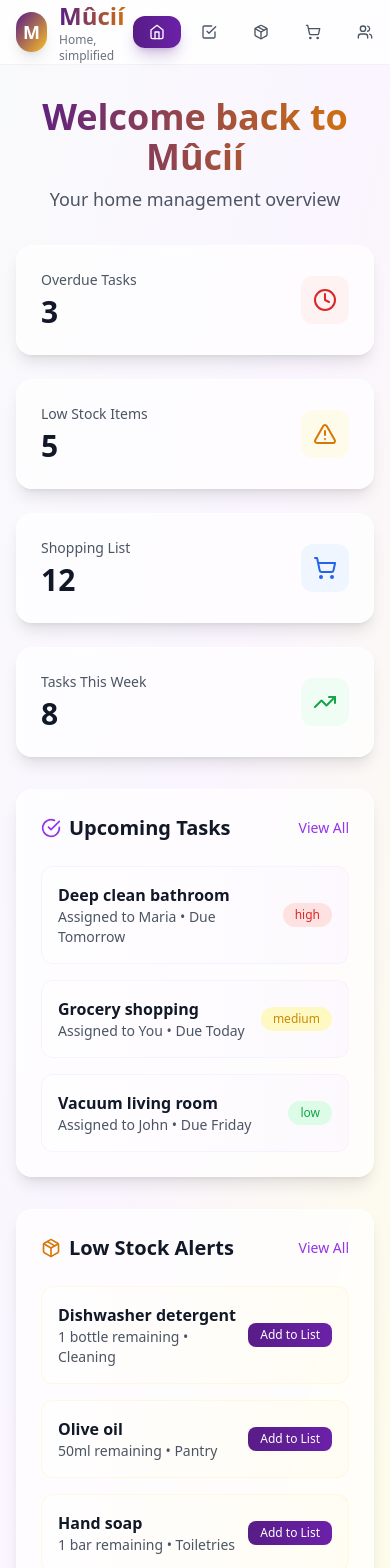
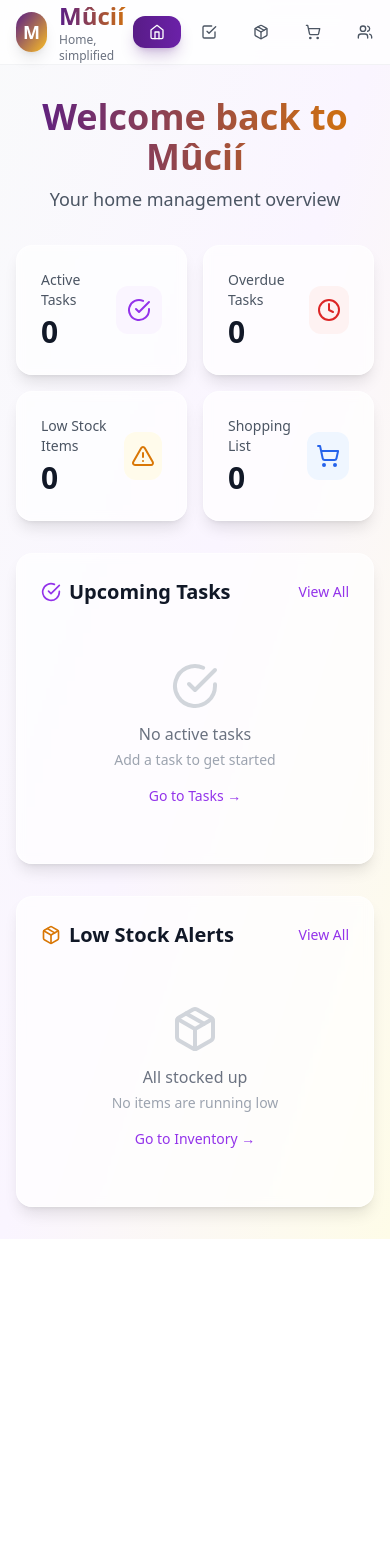
Before and after one commit to knjoroge-casa/mucii, a React (Vite) app: page / in a window 390 px wide. Shown: the top 1568 px of the page. After the commit the page ends 1239 px from the top, so only its background shows below. Built offline with nearby package versions, Linux system fonts and the light colour scheme.

Commit message:
Update Dashboard.tsx

```diff
--- a/src/components/Dashboard.tsx
+++ b/src/components/Dashboard.tsx
@@ -1,86 +1,174 @@
 import React from 'react';
-import { Clock, AlertTriangle, ShoppingCart, TrendingUp, CheckCircle, Package } from 'lucide-react';
+import { Clock, AlertTriangle, ShoppingCart, CheckCircle, Package } from 'lucide-react';
 
-const Dashboard = () => {
+interface Task {
+  id: number | string;
+  title: string;
+  assignee: string;
+  date: string;
+  priority: 'high' | 'medium' | 'low';
+  completed: boolean;
+  zone: string;
+}
+
+interface InventoryItem {
+  id: number | string;
+  name: string;
+  category: string;
+  currentStock: number;
+  lowStockThreshold: number;
+  unit: string;
+  autoAddToShopping: boolean;
+}
+
+interface ShoppingItem {
+  id: number | string;
+  name: string;
+  completed: boolean;
+}
+
+interface DashboardProps {
+  tasks?: Task[];
+  inventoryItems?: InventoryItem[];
+  shoppingItems?: ShoppingItem[];
+  onNavigateToTab: (tab: string) => void;
+  onAddToShoppingList: (item: InventoryItem) => void;
+  houseName?: string;
+}
+
+const Dashboard: React.FC<DashboardProps> = ({
+  tasks = [],
+  inventoryItems = [],
+  shoppingItems = [],
+  onNavigateToTab,
+  onAddToShoppingList,
+  houseName = 'Mûcií'
+}) => {
+  const today = new Date();
+  today.setHours(0, 0, 0, 0);
+
+  const activeTasks = tasks.filter(t => !t.completed);
+  const overdueTasks = activeTasks.filter(t => {
+    if (!t.date) return false;
+    const due = new Date(t.date);
+    due.setHours(0, 0, 0, 0);
+    return due < today;
+  });
+  const upcomingTasks = activeTasks
+    .filter(t => {
+      if (!t.date) return true;
+      const due = new Date(t.date);
+      due.setHours(0, 0, 0, 0);
+      return due >= today;
+    })
+    .sort((a, b) => {
+      if (!a.date) return 1;
+      if (!b.date) return -1;
+      return new Date(a.date).getTime() - new Date(b.date).getTime();
+    })
+    .slice(0, 4);
+
+  const lowStockItems = inventoryItems.filter(
+    item => item.currentStock <= item.lowStockThreshold
+  );
+  const pendingShoppingItems = shoppingItems.filter(s => !s.completed);
+
   const stats = [
     {
+      title: 'Active Tasks',
+      value: activeTasks.length,
+      icon: CheckCircle,
+      bgColor: 'bg-purple-50',
+      textColor: 'text-purple-600',
+      tab: 'tasks'
+    },
+    {
       title: 'Overdue Tasks',
-      value: '3',
+      value: overdueTasks.length,
       icon: Clock,
-      color: 'from-red-500 to-red-600',
       bgColor: 'bg-red-50',
-      textColor: 'text-red-600'
+      textColor: 'text-red-600',
+      tab: 'tasks'
     },
     {
       title: 'Low Stock Items',
-      value: '5',
+      value: lowStockItems.length,
       icon: AlertTriangle,
-      color: 'from-amber-500 to-amber-600',
       bgColor: 'bg-amber-50',
-      textColor: 'text-amber-600'
+      textColor: 'text-amber-600',
+      tab: 'inventory'
     },
     {
       title: 'Shopping List',
-      value: '12',
+      value: pendingShoppingItems.length,
       icon: ShoppingCart,
-      color: 'from-blue-500 to-blue-600',
       bgColor: 'bg-blue-50',
-      textColor: 'text-blue-600'
-    },
-    {
-      title: 'Tasks This Week',
-      value: '8',
-      icon: TrendingUp,
-      color: 'from-green-500 to-green-600',
-      bgColor: 'bg-green-50',
-      textColor: 'text-green-600'
+      textColor: 'text-blue-600',
+      tab: 'shopping'
     }
   ];
 
-  const upcomingTasks = [
-    { name: 'Deep clean bathroom', assignee: 'Maria', due: 'Tomorrow', priority: 'high' },
-    { name: 'Grocery shopping', assignee: 'You', due: 'Today', priority: 'medium' },
-    { name: 'Vacuum living room', assignee: 'John', due: 'Friday', priority: 'low' },
-  ];
+  const formatDate = (dateString: string) => {
+    if (!dateString) return '';
+    const date = new Date(dateString);
+    const diffDays = Math.round((date.getTime() - today.getTime()) / (1000 * 60 * 60 * 24));
+    if (diffDays === 0) return 'Today';
+    if (diffDays === 1) return 'Tomorrow';
+    if (diffDays === -1) return 'Yesterday';
+    if (diffDays < -1) return `${Math.abs(diffDays)} days overdue`;
+    return date.toLocaleDateString('en-US', { weekday: 'short', month: 'short', day: 'numeric' });
+  };
 
-  const lowStockItems = [
-    { name: 'Dishwasher detergent', current: '1 bottle', threshold: '2 bottles', category: 'Cleaning' },
-    { name: 'Olive oil', current: '50ml', threshold: '200ml', category: 'Pantry' },
-    { name: 'Hand soap', current: '1 bar', threshold: '3 bars', category: 'Toiletries' },
-  ];
+  const isOverdue = (dateString: string) => {
+    if (!dateString) return false;
+    const due = new Date(dateString);
+    due.setHours(0, 0, 0, 0);
+    return due < today;
+  };
 
   return (
     <div className="space-y-8">
       {/* Welcome Section */}
       <div className="text-center">
         <h1 className="text-4xl font-bold bg-gradient-to-r from-purple-900 to-amber-600 bg-clip-text text-transparent mb-2">
-          Welcome back to Mûcií
+          Welcome back to {houseName}
         </h1>
         <p className="text-gray-600 text-lg">Your home management overview</p>
       </div>
 
       {/* Stats Grid */}
-      <div className="grid grid-cols-1 md:grid-cols-2 lg:grid-cols-4 gap-6">
+      <div className="grid grid-cols-2 lg:grid-cols-4 gap-4 lg:gap-6">
         {stats.map((stat, index) => {
           const Icon = stat.icon;
           return (
-            <div key={index} className="bg-white/70 backdrop-blur-sm rounded-2xl p-6 border border-white/50 shadow-lg hover:shadow-xl transition-all duration-300 hover:scale-105">
+            <button
+              key={index}
+              onClick={() => onNavigateToTab(stat.tab)}
+              className="bg-white/70 backdrop-blur-sm rounded-2xl p-6 border border-white/50 shadow-lg hover:shadow-xl transition-all duration-300 hover:scale-105 text-left"
+            >
               <div className="flex items-center justify-between">
                 <div>
                   <p className="text-gray-600 text-sm font-medium">{stat.title}</p>
-                  <p className="text-3xl font-bold text-gray-900 mt-1">{stat.value}</p>
+                  <p className={`text-3xl font-bold mt-1 ${
+                    stat.value > 0 && (stat.title === 'Overdue Tasks' || stat.title === 'Low Stock Items')
+                      ? 'text-red-600'
+                      : 'text-gray-900'
+                  }`}>
+                    {stat.value}
+                  </p>
                 </div>
                 <div className={`w-12 h-12 rounded-xl ${stat.bgColor} flex items-center justify-center`}>
                   <Icon className={`w-6 h-6 ${stat.textColor}`} />
                 </div>
               </div>
-            </div>
+            </button>
           );
         })}
       </div>
 
       {/* Main Content Grid */}
       <div className="grid grid-cols-1 lg:grid-cols-2 gap-8">
+
         {/* Upcoming Tasks */}
         <div className="bg-white/70 backdrop-blur-sm rounded-2xl p-6 border border-white/50 shadow-lg">
           <div className="flex items-center justify-between mb-6">
@@ -88,31 +176,55 @@ const Dashboard = () => {
               <CheckCircle className="w-5 h-5 mr-2 text-purple-600" />
               Upcoming Tasks
             </h2>
-            <button className="text-purple-600 hover:text-purple-800 text-sm font-medium">View All</button>
+            <button
+              onClick={() => onNavigateToTab('tasks')}
+              className="text-purple-600 hover:text-purple-800 text-sm font-medium transition-colors"
+            >
+              View All
+            </button>
           </div>
 
           {upcomingTasks.length > 0 ? (
-            <div className="space-y-4">
-              {upcomingTasks.map((task, index) => (
-                <div key={index} className="flex items-center justify-between p-4 bg-gradient-to-r from-white/50 to-purple-50/50 rounded-xl border border-purple-100/50">
-                  <div className="flex-1">
-                    <h3 className="font-semibold text-gray-900">{task.name}</h3>
-                    <p className="text-sm text-gray-600">Assigned to {task.assignee} • Due {task.due}</p>
+            <div className="space-y-3">
+              {upcomingTasks.map((task) => (
+                <div
+                  key={task.id}
+                  className={`flex items-center justify-between p-4 rounded-xl border ${
+                    isOverdue(task.date)
+                      ? 'bg-red-50/50 border-red-100'
+                      : 'bg-gradient-to-r from-white/50 to-purple-50/50 border-purple-100/50'
+                  }`}
+                >
+                  <div className="flex-1 min-w-0">
+                    <h3 className="font-semibold text-gray-900 truncate">{task.title}</h3>
+                    <p className="text-sm text-gray-500 mt-0.5">
+                      {task.assignee && `${task.assignee} · `}
+                      <span className={isOverdue(task.date) ? 'text-red-500 font-medium' : ''}>
+                        {formatDate(task.date)}
+                      </span>
+                    </p>
                   </div>
-                  <div className={`px-3 py-1 rounded-full text-xs font-medium ${
+                  <span className={`ml-3 px-3 py-1 rounded-full text-xs font-medium flex-shrink-0 ${
                     task.priority === 'high' ? 'bg-red-100 text-red-600' :
                     task.priority === 'medium' ? 'bg-yellow-100 text-yellow-600' :
                     'bg-green-100 text-green-600'
                   }`}>
                     {task.priority}
-                  </div>
+                  </span>
                 </div>
               ))}
             </div>
           ) : (
             <div className="text-center py-8">
-              <CheckCircle className="w-16 h-16 text-gray-400 mx-auto mb-4" />
-              <p className="text-gray-500">No upcoming tasks</p>
+              <CheckCircle className="w-12 h-12 text-gray-300 mx-auto mb-3" />
+              <p className="text-gray-500 font-medium">No active tasks</p>
+              <p className="text-gray-400 text-sm mt-1">Add a task to get started</p>
+              <button
+                onClick={() => onNavigateToTab('tasks')}
+                className="mt-4 text-purple-600 hover:text-purple-800 text-sm font-medium"
+              >
+                Go to Tasks →
+              </button>
             </div>
           )}
         </div>
@@ -124,27 +236,55 @@ const Dashboard = () => {
               <Package className="w-5 h-5 mr-2 text-amber-600" />
               Low Stock Alerts
             </h2>
-            <button className="text-purple-600 hover:text-purple-800 text-sm font-medium">View All</button>
+            <button
+              onClick={() => onNavigateToTab('inventory')}
+              className="text-purple-600 hover:text-purple-800 text-sm font-medium transition-colors"
+            >
+              View All
+            </button>
           </div>
 
           {lowStockItems.length > 0 ? (
-            <div className="space-y-4">
-              {lowStockItems.map((item, index) => (
-                <div key={index} className="flex items-center justify-between p-4 bg-gradient-to-r from-white/50 to-amber-50/50 rounded-xl border border-amber-100/50">
-                  <div className="flex-1">
-                    <h3 className="font-semibold text-gray-900">{item.name}</h3>
-                    <p className="text-sm text-gray-600">{item.current} remaining • {item.category}</p>
+            <div className="space-y-3">
+              {lowStockItems.slice(0, 4).map((item) => (
+                <div
+                  key={item.id}
+                  className="flex items-center justify-between p-4 bg-gradient-to-r from-white/50 to-amber-50/50 rounded-xl border border-amber-100/50"
+                >
+                  <div className="flex-1 min-w-0">
+                    <h3 className="font-semibold text-gray-900 truncate">{item.name}</h3>
+                    <p className="text-sm text-gray-500 mt-0.5">
+                      {item.currentStock} {item.unit} remaining · {item.category}
+                    </p>
                   </div>
-                  <button className="bg-gradient-to-r from-purple-900 to-purple-800 text-white px-3 py-1 rounded-lg text-xs font-medium hover:shadow-lg transition-all">
-                    Add to List
+                  <button
+                    onClick={() => onAddToShoppingList(item)}
+                    className="ml-3 bg-gradient-to-r from-purple-900 to-purple-800 text-white px-3 py-1.5 rounded-lg text-xs font-medium hover:shadow-lg transition-all flex-shrink-0"
+                  >
+                    + Shopping
                   </button>
                 </div>
               ))}
+              {lowStockItems.length > 4 && (
+                <button
+                  onClick={() => onNavigateToTab('inventory')}
+                  className="w-full text-center text-sm text-purple-600 hover:text-purple-800 font-medium pt-1"
+                >
+                  +{lowStockItems.length - 4} more low stock items →
+                </button>
+              )}
             </div>
           ) : (
             <div className="text-center py-8">
-              <Package className="w-16 h-16 text-gray-400 mx-auto mb-4" />
-              <p className="text-gray-500">All items well stocked</p>
+              <Package className="w-12 h-12 text-gray-300 mx-auto mb-3" />
+              <p className="text-gray-500 font-medium">All stocked up</p>
+              <p className="text-gray-400 text-sm mt-1">No items are running low</p>
+              <button
+                onClick={() => onNavigateToTab('inventory')}
+                className="mt-4 text-purple-600 hover:text-purple-800 text-sm font-medium"
+              >
+                Go to Inventory →
+              </button>
             </div>
           )}
         </div>
```
